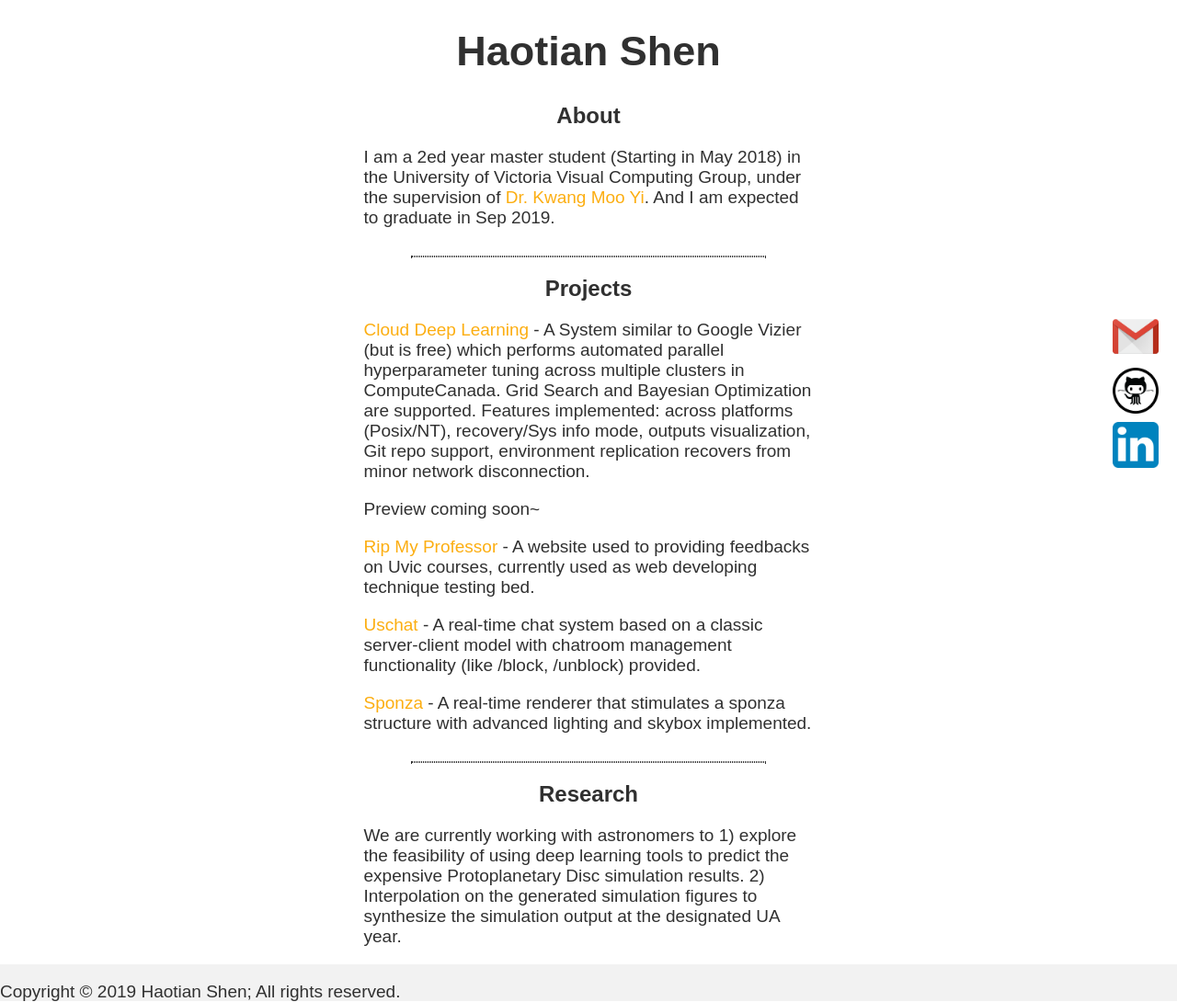
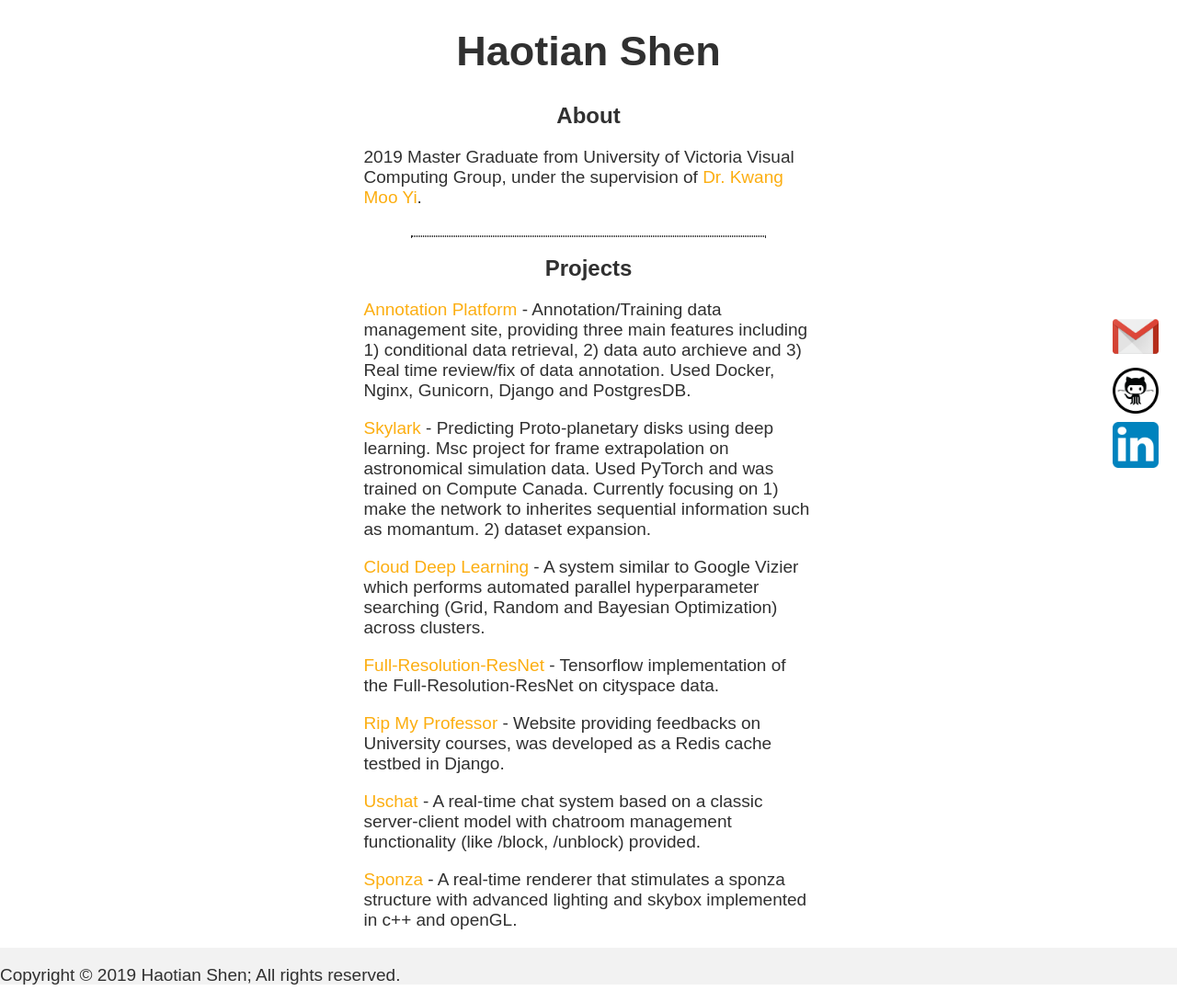
Before and after one commit to superpenshine/haotianshen.github.io, a plain HTML site: page index.html in a window 1280 px wide. Shown: the whole page at 92% size. Drawn offline with Linux system fonts and the light colour scheme.

Commit message:
updated Dec09/2019

```diff
--- a/index.html
+++ b/index.html
@@ -1,50 +1,48 @@
 <!DOCTYPE html>
-<html><head><link href="./css/me.css" rel="stylesheet" type="text/css">
-
-
-<title>Haotian Shen</title>
+<html>
+<head>
+    <link href="./css/me.css" rel="stylesheet" type="text/css">
+    <title>Haotian Shen</title>
 </head>
 <body>
 <div class="main-warpper">
     <div id="contents">
         <div class="l1title_div">
-        <h1 class="name_middle">Haotian Shen</h1>
+            <h1 class="name_middle">Haotian Shen</h1>
         </div>
 
         <div class="l2title_div">
-        <h2 class="name_middle">About</h2>
-            <p>I am a 2ed year master student (Starting in May 2018) in the
-            University of Victoria Visual Computing Group, under the supervision of <a href="https://gfx.uvic.ca/people/kmyi/" target="_blank">Dr. Kwang Moo Yi</a>.
-            And I am expected to graduate in Sep 2019.</p>
+            <h2 class="name_middle">About</h2>
+                <p>2019 Master Graduate from University of Victoria Visual Computing Group, under the supervision of <a href="https://gfx.uvic.ca/people/kmyi/" target="_blank">Dr. Kwang Moo Yi</a>.</p>
         </div><hr>
 
         <div class="l2title_div">
             <h2>Projects</h2>
-            <p><a href="" target="_blank">Cloud Deep Learning</a>
-             - A System similar to Google Vizier (but is free) which performs automated
-            parallel hyperparameter tuning across multiple clusters in
-            ComputeCanada. Grid Search and Bayesian Optimization are supported.
-            Features implemented: across platforms (Posix/NT),
-            recovery/Sys info mode, outputs visualization, Git repo support,
-            environment replication recovers from minor network disconnection.</p>
-            <p>Preview coming soon~</p>
+
+            <p><a href="https://github.com/superpenshine/AnnotationPlatform" target="_blank">Annotation Platform</a>
+            - Annotation/Training data management site, providing three main features including 1) conditional data retrieval, 2) data auto archieve and 3) Real time review/fix of data annotation. Used Docker, Nginx, Gunicorn, Django and PostgresDB.</p>
+            <p><a href="https://github.com/superpenshine/skylark/tree/1dconv" target="_blank">Skylark</a>
+            - Predicting Proto-planetary disks using deep learning. Msc project for frame extrapolation on astronomical simulation data. Used PyTorch and was trained on Compute Canada. Currently focusing on 1) make the network to inherites sequential information such as momantum. 2) dataset expansion.</p>
+            <p><a href="https://github.com/vcg-uvic/uvic-cloud-dl/tree/devshen" target="_blank">Cloud Deep Learning</a>
+             - A system similar to Google Vizier which performs automated
+            parallel hyperparameter searching (Grid, Random and Bayesian Optimization) across clusters.</p>
+            <p><a href="https://github.com/superpenshine/Full-Resolution-ResNet" target="_blank">Full-Resolution-ResNet</a>
+             - Tensorflow implementation of the Full-Resolution-ResNet on cityspace data.</p>
             <p><a href="https://github.com/superpenshine/RipMyProfessor" target="_blank">Rip My Professor
-            </a> - A website used to providing feedbacks on Uvic courses, currently used as web developing technique testing bed.</p>
+            </a> - Website providing feedbacks on University courses, was developed as a Redis cache testbed in Django.</p>
             <p><a href="https://github.com/superpenshine/uschat" target="_blank">Uschat
             </a> - A real-time chat system based on a classic server-client model with chatroom management functionality (like /block, /unblock) provided.</p>
             <p><a href="https://github.com/superpenshine/sponza" target="_blank">Sponza
-            </a> - A real-time renderer that stimulates a sponza structure with advanced lighting and skybox implemented.</p>
-        </div><hr>
+            </a> - A real-time renderer that stimulates a sponza structure with advanced lighting and skybox implemented in c++ and openGL.</p>
+        </div>
+
+<!--         <hr>
 
         <div class="l2title_div">
-        <h2>Research</h2>
-        <p>We are currently working with astronomers to 1) explore the
-        feasibility of using deep learning tools to predict the expensive
-        Protoplanetary Disc simulation results. 2) Interpolation on the
-        generated simulation figures to synthesize the simulation output
-        at the designated UA year.
-        </p>
-        </div>
+            <h2></h2>
+            <p>
+            </p>
+        </div> -->
     </div>
     <div class="right_dock">
         <div class="contact_icon">
```
